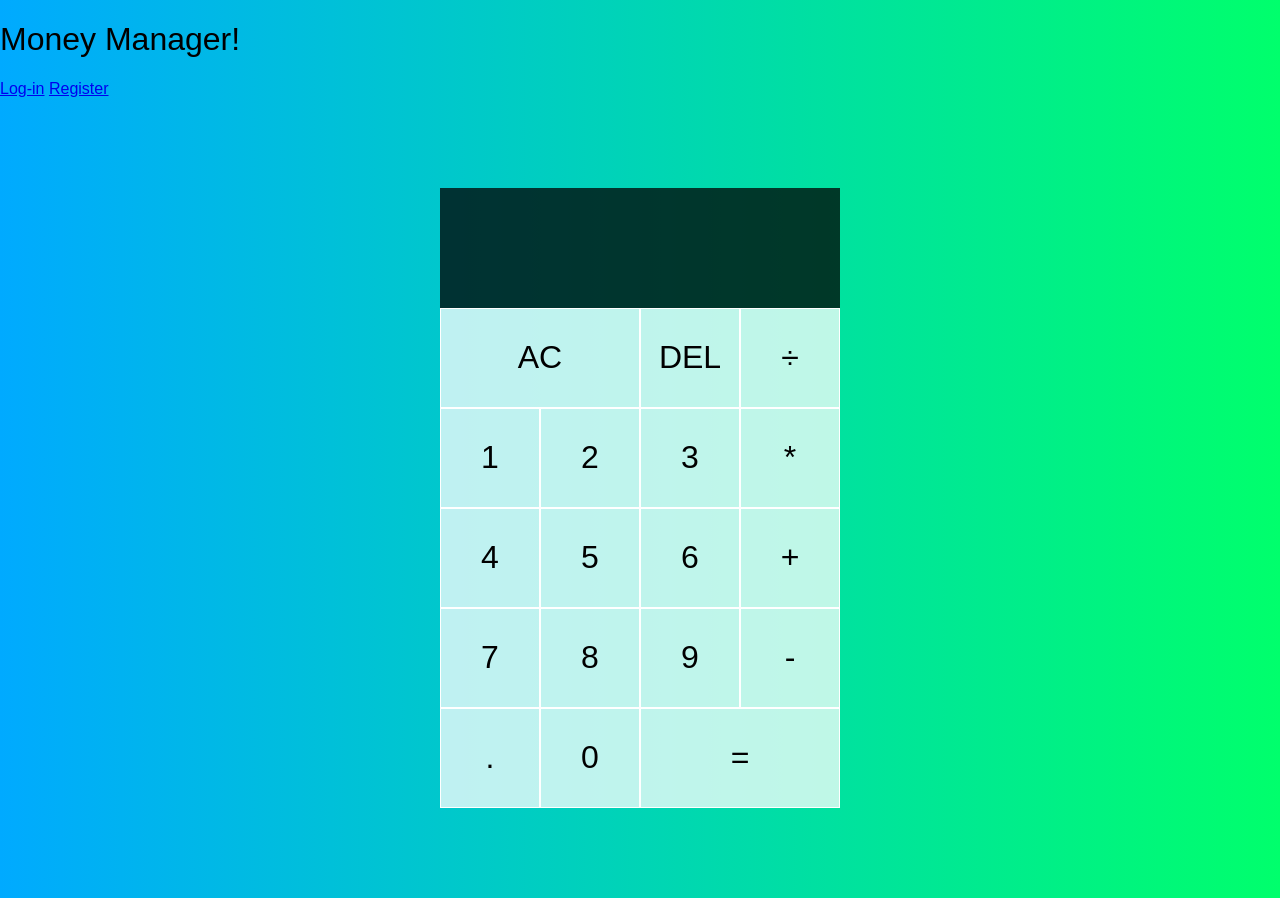
After one commit to mehedikhan72/MoneyManagementApp, a Django app: template basic/templates/basic/demo_calc.html in a window 1280 px wide. The commit adds this page. Run offline with Django 3.2, Linux system fonts and the light colour scheme; the template is opened without the code that fills it, so the values that code supplies are empty; some libraries are stand-ins or nearby versions.

Commit message:
added calculator but still buggy

```diff
--- a/basic/static/basic/script.js
+++ b/basic/static/basic/script.js
@@ -0,0 +1,133 @@
+class Calculator {
+  constructor(previousOperandTextElement, currentOperandTextElement) {
+    this.previousOperandTextElement = previousOperandTextElement
+    this.currentOperandTextElement = currentOperandTextElement
+    this.clear()
+  }
+
+  clear() {
+    this.currentOperand = ''
+    this.previousOperand = ''
+    this.operation = undefined
+    console.log("clear pressed")
+  }
+
+  delete() {
+    this.currentOperand = this.currentOperand.toString().slice(0, -1)
+  }
+
+  appendNumber(number) {
+    if (number === '.' && this.currentOperand.includes('.')) return
+    this.currentOperand = this.currentOperand.toString() + number.toString()
+  }
+
+  chooseOperation(operation) {
+    if (this.currentOperand === '') return
+    if (this.previousOperand !== '') {
+      this.compute()
+    }
+    this.operation = operation
+    this.previousOperand = this.currentOperand
+    this.currentOperand = ''
+  }
+
+  compute() {
+    let computation
+    const prev = parseFloat(this.previousOperand)
+    const current = parseFloat(this.currentOperand)
+    if (isNaN(prev) || isNaN(current)) return
+    switch (this.operation) {
+      case '+':
+        computation = prev + current
+        break
+      case '-':
+        computation = prev - current
+        break
+      case '*':
+        computation = prev * current
+        break
+      case '÷':
+        computation = prev / current
+        break
+      default:
+        return
+    }
+    this.currentOperand = computation
+    this.operation = undefined
+    this.previousOperand = ''
+  }
+
+  getDisplayNumber(number) {
+    const stringNumber = number.toString()
+    const integerDigits = parseFloat(stringNumber.split('.')[0])
+    const decimalDigits = stringNumber.split('.')[1]
+    let integerDisplay
+    if (isNaN(integerDigits)) {
+      integerDisplay = ''
+    } else {
+      integerDisplay = integerDigits.toLocaleString('en', { maximumFractionDigits: 0 })
+    }
+    if (decimalDigits != null) {
+      return `${integerDisplay}.${decimalDigits}`
+    } else {
+      return integerDisplay
+    }
+  }
+
+  updateDisplay() {
+    this.currentOperandTextElement.innerText =
+      this.getDisplayNumber(this.currentOperand)
+    if (this.operation != null) {
+      this.previousOperandTextElement.innerText =
+        `${this.getDisplayNumber(this.previousOperand)} ${this.operation}`
+    } else {
+      this.previousOperandTextElement.innerText = ''
+    }
+  }
+}
+
+
+const numberButtons = document.querySelectorAll('[data-number]')
+const operationButtons = document.querySelectorAll('[data-operation]')
+const equalsButton = document.querySelector('[data-equals]')
+const deleteButton = document.querySelector('[data-delete]')
+const allClearButton = document.querySelector('[data-all-clear]')
+const previousOperandTextElement = document.querySelector('[data-previous-operand]')
+const currentOperandTextElement = document.querySelector('[data-current-operand]')
+
+const calculator = new Calculator(previousOperandTextElement, currentOperandTextElement)
+
+numberButtons.forEach(button => {
+  button.addEventListener('click', () => {
+    calculator.appendNumber(button.innerText)
+    calculator.updateDisplay()
+  })
+})
+
+operationButtons.forEach(button => {
+  button.addEventListener('click', () => {
+    calculator.chooseOperation(button.innerText)
+    calculator.updateDisplay()
+  })
+})
+
+if(equalsButton){
+  equalsButton.addEventListener('click', button => {
+    calculator.compute()
+    calculator.updateDisplay()
+  })
+}
+
+if(allClearButton){
+  allClearButton.addEventListener('click', button => {
+    calculator.clear()
+    calculator.updateDisplay()
+  })
+}
+
+if(deleteButton){
+  deleteButton.addEventListener('click', button => {
+    calculator.delete()
+    calculator.updateDisplay()
+  })
+}
--- a/basic/static/basic/styles.css
+++ b/basic/static/basic/styles.css
@@ -0,0 +1,58 @@
+*, *::before, *::after {
+  box-sizing: border-box;
+  font-family: Gotham Rounded, sans-serif;
+  font-weight: normal;
+}
+
+body {
+  padding: 0;
+  margin: 0;
+  background: linear-gradient(to right, #00AAFF, #00FF6C);
+}
+
+.calculator-grid {
+  display: grid;
+  justify-content: center;
+  align-content: center;
+  min-height: 100vh;
+  grid-template-columns: repeat(4, 100px);
+  grid-template-rows: minmax(120px, auto) repeat(5, 100px);
+}
+
+.calculator-grid > button {
+  cursor: pointer;
+  font-size: 2rem;
+  border: 1px solid white;
+  outline: none;
+  background-color: rgba(255, 255, 255, .75);
+}
+
+.calculator-grid > button:hover {
+  background-color: rgba(255, 255, 255, .9);
+}
+
+.span-two {
+  grid-column: span 2;
+}
+
+.output {
+  grid-column: 1 / -1;
+  background-color: rgba(0, 0, 0, .75);
+  display: flex;
+  align-items: flex-end;
+  justify-content: space-around;
+  flex-direction: column;
+  padding: 10px;
+  word-wrap: break-word;
+  word-break: break-all;
+}
+
+.output .previous-operand {
+  color: rgba(255, 255, 255, .75);
+  font-size: 1.5rem;
+}
+
+.output .current-operand {
+  color: white;
+  font-size: 2.5rem;
+}
--- /dev/null
+++ b/basic/templates/basic/demo_calc.html
@@ -0,0 +1,34 @@
+{% extends "basic/layout.html" %}
+
+
+{% block body %}
+<script>
+
+</script>
+<div class="calculator-grid">
+  <div class="output">
+    <div data-previous-operand class="previous-operand"></div>
+    <div data-current-operand class="current-operand"></div>
+  </div>
+  <button data-all-clear class="span-two">AC</button>
+  <button data-delete>DEL</button>
+  <button data-operation>÷</button>
+  <button data-number>1</button>
+  <button data-number>2</button>
+  <button data-number>3</button>
+  <button data-operation>*</button>
+  <button data-number>4</button>
+  <button data-number>5</button>
+  <button data-number>6</button>
+  <button data-operation>+</button>
+  <button data-number>7</button>
+  <button data-number>8</button>
+  <button data-number>9</button>
+  <button data-operation>-</button>
+  <button data-number>.</button>
+  <button data-number>0</button>
+  <button data-equals class="span-two">=</button>
+</div>
+
+
+{% endblock %}
--- a/basic/templates/basic/layout.html
+++ b/basic/templates/basic/layout.html
@@ -6,16 +6,15 @@
       <meta charset="UTF-8">
       <meta http-equiv="X-UA-Compatible" content="IE=edge">
       <meta name="viewport" content="width=device-width, initial-scale=1.0">
-      <link rel="stylesheet" href="https://stackpath.bootstrapcdn.com/bootstrap/4.4.1/css/bootstrap.min.css" integrity="sha384-Vkoo8x4CGsO3+Hhxv8T/Q5PaXtkKtu6ug5TOeNV6gBiFeWPGFN9MuhOf23Q9Ifjh" crossorigin="anonymous">
+      <script src="{% static 'basic/script.js' %}"></script>
+      <link href="{% static 'basic/styles.css' %}" rel="stylesheet">
+      <!-- <link rel="stylesheet" href="https://stackpath.bootstrapcdn.com/bootstrap/4.4.1/css/bootstrap.min.css" integrity="sha384-Vkoo8x4CGsO3+Hhxv8T/Q5PaXtkKtu6ug5TOeNV6gBiFeWPGFN9MuhOf23Q9Ifjh" crossorigin="anonymous">
       <link rel="stylesheet" href="https://cdnjs.cloudflare.com/ajax/libs/font-awesome/4.7.0/css/font-awesome.min.css">
-      <link href="{% static 'basic/styles.css' %}" rel="stylesheet">
       <script src="https://code.jquery.com/jquery-3.4.1.slim.min.js" integrity="sha384-J6qa4849blE2+poT4WnyKhv5vZF5SrPo0iEjwBvKU7imGFAV0wwj1yYfoRSJoZ+n" crossorigin="anonymous"></script>
-      <script src="https://cdn.jsdelivr.net/npm/popper.js@1.16.0/dist/umd/popper.min.js" integrity="sha384-Q6E9RHvbIyZFJoft+2mJbHaEWldlvI9IOYy5n3zV9zzTtmI3UksdQRVvoxMfooAo" crossorigin="anonymous"></script>
       <script src="https://cdn.jsdelivr.net/npm/bootstrap@4.4.1/dist/js/bootstrap.min.js" integrity="sha384-wfSDF2E50Y2D1uUdj0O3uMBJnjuUD4Ih7YwaYd1iqfktj0Uod8GCExl3Og8ifwB6" crossorigin="anonymous"></script>
       <link rel="stylesheet" href="https://www.w3schools.com/w3css/4/w3.css">
       <link rel="stylesheet" href="https://fonts.googleapis.com/icon?family=Material+Icons">
-      <script src="{% static 'basic/script.js' %}"></script>
-      <script src="https://cdn.jsdelivr.net/npm/chart.js"></script>
+      <script src="https://cdn.jsdelivr.net/npm/chart.js"></script> -->
       <title>MoneyManager</title>
     </head>
     <body>
@@ -31,6 +30,7 @@
                 <a href="{% url 'register' %}">Register</a>
             {% endif %}
             {% block body %}
+
             {% endblock %}
         </div>
     </body>
--- a/basic/urls.py
+++ b/basic/urls.py
@@ -7,4 +7,5 @@ urlpatterns = [
     path("login", views.login_view, name="login"),
     path("logout" , views.logout_view, name="logout"),
     path("add_record", views.add_record, name="add_record"),
+    path("demo_calc", views.demo_calc, name="demo_calc")
 ]
--- a/basic/views.py
+++ b/basic/views.py
@@ -48,6 +48,9 @@ def index(request):
         "finance": finance,
         "daily_income" : daily_income,
     })
+
+def demo_calc(request):
+    return render(request, "basic/demo_calc.html")
 
 def login_view(request):
     logout(request)
```
